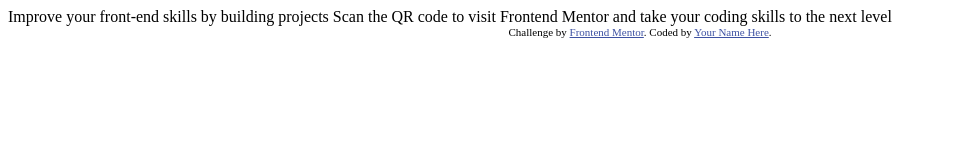
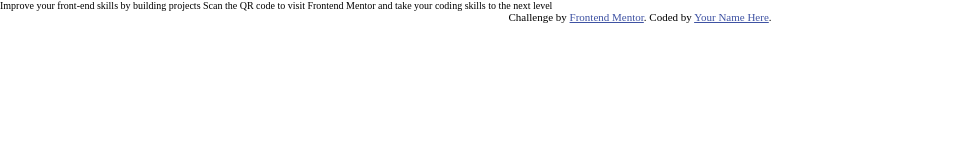
Before and after one commit to gustavoylc/qr-code-component, a website: page index.html in a window 1280 px wide. Shown: the whole page, without its empty margins (0-954 px from the left). Drawn offline with Linux system fonts and the light colour scheme.

Commit message:
feat: add firsts styles

```diff
--- a/index.html
+++ b/index.html
@@ -1,28 +1,48 @@
 <!DOCTYPE html>
 <html lang="en">
 	<head>
-  <meta charset="UTF-8">
-  <meta name="viewport" content="width=device-width, initial-scale=1.0"> <!-- displays site properly based on user's device -->
+		<meta charset="UTF-8" />
+		<meta
+			name="viewport"
+			content="width=device-width, initial-scale=1.0"
+		/>
 
-  <link rel="icon" type="image/png" sizes="32x32" href="./images/favicon-32x32.png">
-
+		<link
+			rel="icon"
+			type="image/png"
+			sizes="32x32"
+			href="./images/favicon-32x32.png"
+		/>
+		<link
+			rel="preconnect"
+			href="https://fonts.googleapis.com"
+		/>
+		<link
+			rel="preconnect"
+			href="https://fonts.gstatic.com"
+			crossorigin
+		/>
+		<link
+			href="https://fonts.googleapis.com/css2?family=Outfit:wght@400;700&display=swap"
+			rel="stylesheet"
+		/>
 		<title>Frontend Mentor | QR code component</title>
-
-  <!-- Feel free to remove these styles or customise in your own stylesheet 👍 -->
-  <style>
-    .attribution { font-size: 11px; text-align: center; }
-    .attribution a { color: hsl(228, 45%, 44%); }
-  </style>
+		<link
+			rel="stylesheet"
+			href="./styles/styles.css"
+		/>
 	</head>
 	<body>
-
-  Improve your front-end skills by building projects
-
-  Scan the QR code to visit Frontend Mentor and take your coding skills to the next level
+		Improve your front-end skills by building projects Scan the QR code to visit
+		Frontend Mentor and take your coding skills to the next level
 
 		<div class="attribution">
-    Challenge by <a href="https://www.frontendmentor.io?ref=challenge" target="_blank">Frontend Mentor</a>.
-    Coded by <a href="#">Your Name Here</a>.
+			Challenge by
+			<a
+				href="https://www.frontendmentor.io?ref=challenge"
+				target="_blank"
+				>Frontend Mentor</a
+			>. Coded by <a href="#">Your Name Here</a>.
 		</div>
 	</body>
 </html>
--- /dev/null
+++ b/styles/styles.css
@@ -0,0 +1,30 @@
+html {
+	font-size: 62.5%;
+	box-sizing: border-box;
+}
+
+*,
+*::after,
+*::before {
+	box-sizing: inherit;
+	padding: 0;
+	margin: 0;
+}
+
+:root {
+	--white: hsl(0, 0%, 100%);
+	--light-gray: hsl(212, 45%, 89%);
+	--grayish-blue: hsl(220, 15%, 55%);
+	--dark-blue: hsl(218, 44%, 22%);
+    --sm: 1.5rem;
+    --md: 2rem;
+    --lg: 2.5rem;
+    --font-family-standard: 'Outfit', sans-serif;
+}
+.attribution {
+	font-size: 11px;
+	text-align: center;
+}
+.attribution a {
+	color: hsl(228, 45%, 44%);
+}
```
Lines whose indentation alone changed are shown as unchanged.
